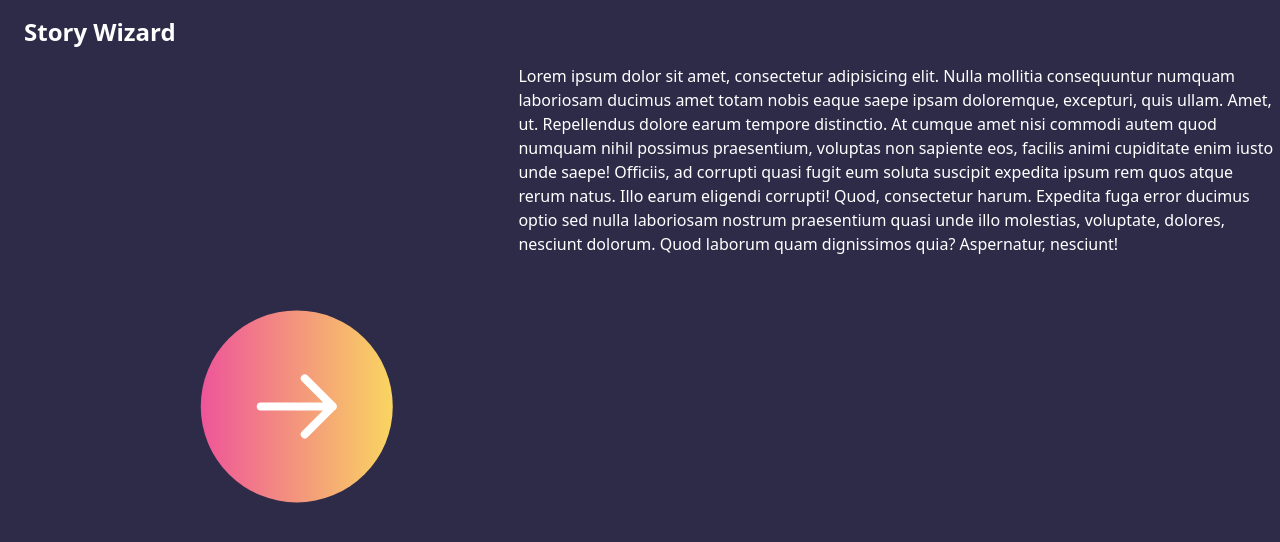
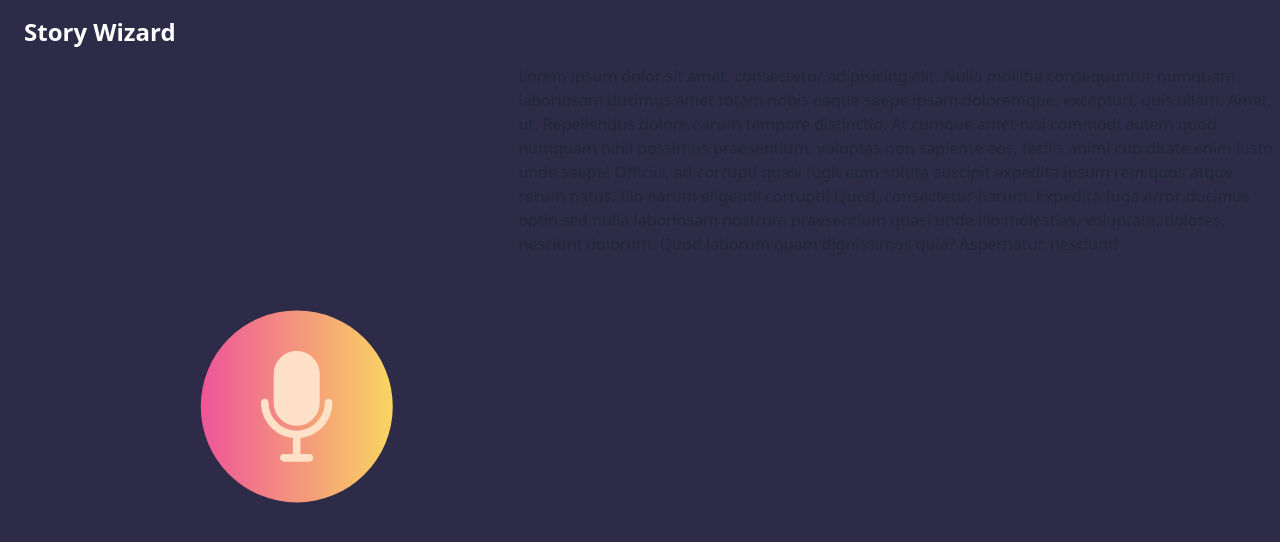
Before and after one commit to Aashray446/storyWizard, a React (Vite) app: page / in a window 1280 px wide. Shown: the top 542 px of the page. Built offline with nearby package versions, Linux system fonts and the light colour scheme.

Commit message:
<Modified> : [Mike]

```diff
--- a/src/App.jsx
+++ b/src/App.jsx
@@ -15,8 +15,9 @@ function App() {
       <div className="grid lg:grid-cols-5 gap-4 grid-cols-1">
         <div className="col-span-2" style={{height: '100vh'}}>
           <Mike></Mike>
+
       </div>
-      <div className="col-span-3 text-white">
+      <div className="col-span-3">
          Lorem ipsum dolor sit amet, consectetur adipisicing elit. Nulla mollitia consequuntur numquam laboriosam ducimus amet totam nobis eaque saepe ipsam doloremque, excepturi, quis ullam. Amet, ut. Repellendus dolore earum tempore distinctio. At cumque amet nisi commodi autem quod numquam nihil possimus praesentium, voluptas non sapiente eos, facilis animi cupiditate enim iusto unde saepe! Officiis, ad corrupti quasi fugit eum soluta suscipit expedita ipsum rem quos atque rerum natus. Illo earum eligendi corrupti! Quod, consectetur harum. Expedita fuga error ducimus optio sed nulla laboriosam nostrum praesentium quasi unde illo molestias, voluptate, dolores, nesciunt dolorum. Quod laborum quam dignissimos quia? Aspernatur, nesciunt!
       </div>
       </div>
--- a/src/components/mike.jsx
+++ b/src/components/mike.jsx
@@ -1,13 +1,11 @@
 import React from "react";
-
+import microphone from '../assets/microphone.svg';
 
 export const Mike = () => {
     return (
     <div className="center">
     <div className="flex justify-center items-center h-48 w-48 rounded-full bg-gradient-to-r from-brilliant-rose to-energy-yellow">
-      <svg className="h-24 w-24 text-white" xmlns="http://www.w3.org/2000/svg" fill="none" viewBox="0 0 24 24" stroke="currentColor">
-        <path strokeLinecap="round" strokeLinejoin="round" strokeWidth={2} d="M14 5l7 7m0 0l-7 7m7-7H3" />
-      </svg>
+      <img src={microphone} className="w-28 h-28" />
     </div>
 </div>)
 }
```
Also changed, not shown: src/assets/microphone.svg (added).
